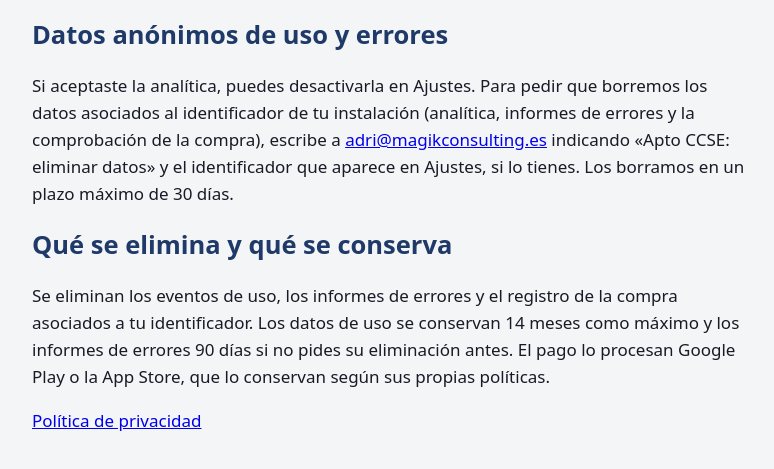
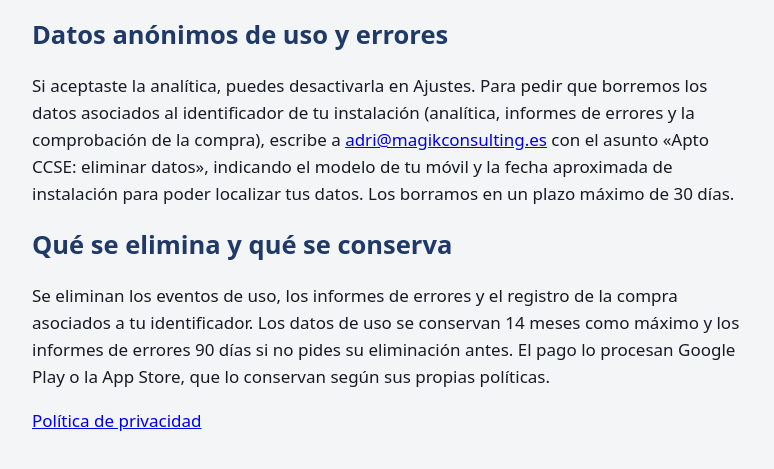
Before and after one commit to Magik-Consulting-ES/apto-ccse-web, a plain HTML site: page eliminar-datos/index.html in a window 1280 px wide. Shown: the part 169-638 px from the top of the page, without its empty margins (248-1022 px from the left). Drawn offline with Linux system fonts and the light colour scheme.

Commit message:
Ajuste de texto

```diff
--- a/eliminar-datos/index.html
+++ b/eliminar-datos/index.html
@@ -20,7 +20,7 @@
 <h1>Eliminar mis datos de Apto CCSE</h1>
 <p>Apto CCSE no tiene cuentas. Tu progreso solo está en tu móvil y se borra al desinstalar la app.</p>
 <h2>Datos anónimos de uso y errores</h2>
-<p>Si aceptaste la analítica, puedes desactivarla en Ajustes. Para pedir que borremos los datos asociados al identificador de tu instalación (analítica, informes de errores y la comprobación de la compra), escribe a <a href="mailto:adri@magikconsulting.es">adri@magikconsulting.es</a> indicando «Apto CCSE: eliminar datos» y el identificador que aparece en Ajustes, si lo tienes. Los borramos en un plazo máximo de 30 días.</p>
+<p>Si aceptaste la analítica, puedes desactivarla en Ajustes. Para pedir que borremos los datos asociados al identificador de tu instalación (analítica, informes de errores y la comprobación de la compra), escribe a <a href="mailto:adri@magikconsulting.es">adri@magikconsulting.es</a> con el asunto «Apto CCSE: eliminar datos», indicando el modelo de tu móvil y la fecha aproximada de instalación para poder localizar tus datos. Los borramos en un plazo máximo de 30 días.</p>
 <h2>Qué se elimina y qué se conserva</h2>
 <p>Se eliminan los eventos de uso, los informes de errores y el registro de la compra asociados a tu identificador. Los datos de uso se conservan 14 meses como máximo y los informes de errores 90 días si no pides su eliminación antes. El pago lo procesan Google Play o la App Store, que lo conservan según sus propias políticas.</p>
 <p><a href="../privacidad/">Política de privacidad</a></p>
```
